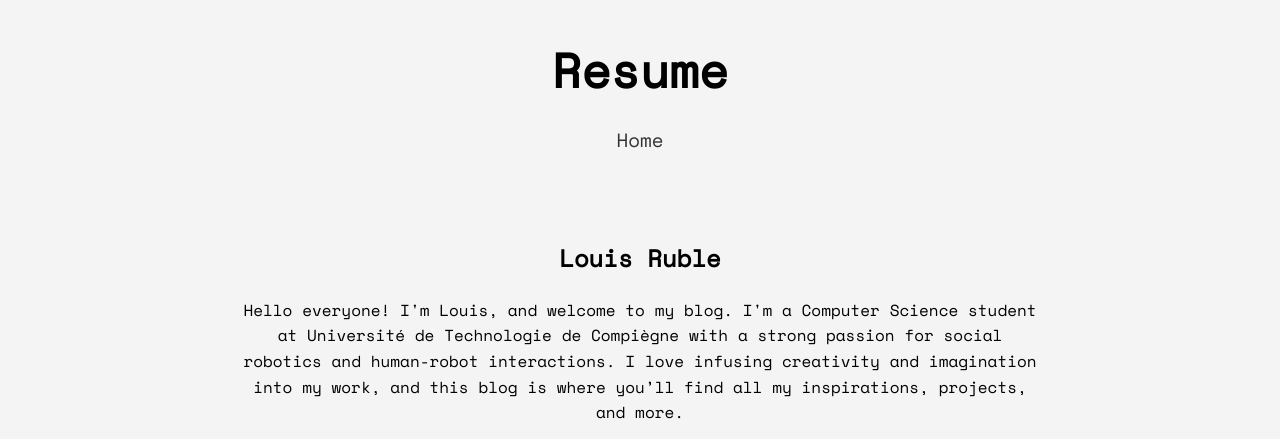
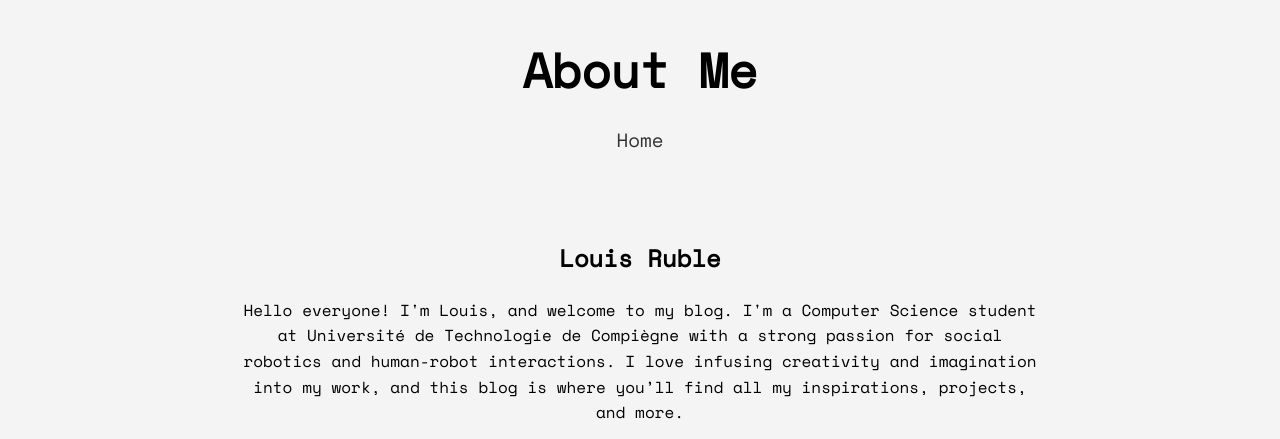
Before and after one commit to lsruble/personal_website, a plain HTML site: page about.html in a window 1280 px wide. Shown: the top 439 px of the page. Drawn offline with nearby package versions, Linux system fonts and the light colour scheme.

Commit message:
Update about.html

```diff
--- a/about.html
+++ b/about.html
@@ -24,7 +24,7 @@
 </head>
 <body>
     <header>
-        <h1>Resume</h1>
+        <h1>About Me</h1>
         <nav>
             <a href="index.html">Home</a>
         </nav>
```
